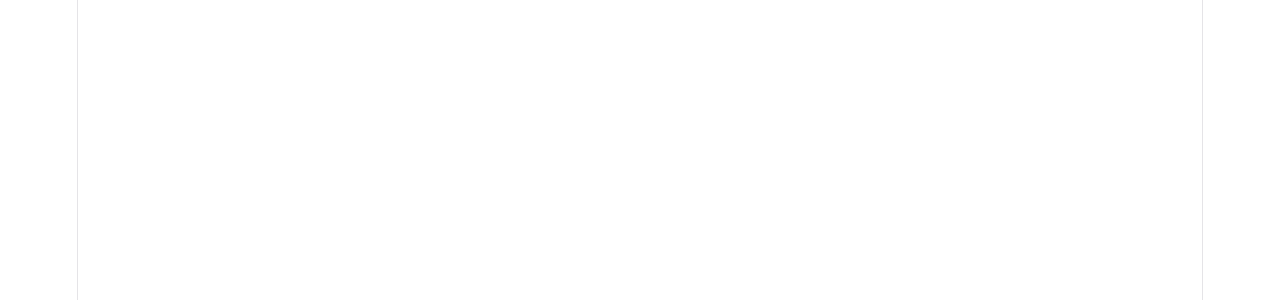
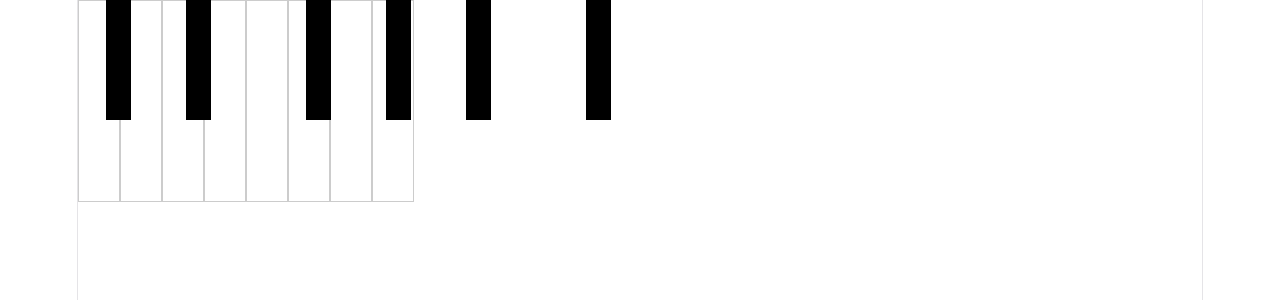
Before and after one commit to cy26015/my-app202608, a React (Vite) app: page / in a window 1280 px wide. Shown: the top 300 px of the page. Built offline with nearby package versions, Linux system fonts and the light colour scheme.

Commit message:
Keyboard.css途中

```diff
--- a/src/components/Keyboard.css
+++ b/src/components/Keyboard.css
@@ -0,0 +1,22 @@
+.keyboard {
+    display: flex;
+    position: relative;
+    height: 200px;
+}
+
+.white-key {
+    width: 40px;
+    height: 200px;
+    background: white;
+    border: 1px solid #ccc;
+    position: relative
+    z-index: 1;
+}
+
+.black-key {
+    width: 25px;
+    height: 120px;
+    background: black;
+    position: absolute;
+    z-index: 2;
+}
--- a/src/components/Keyboard.tsx
+++ b/src/components/Keyboard.tsx
@@ -1,3 +1,5 @@
+import "./Keyboard.css"
+
 function Keyboard() {
     const notes: string[] = [
         "C4", "C#4", "D4", "D#4", "E4", "F4", "F#4",
```
